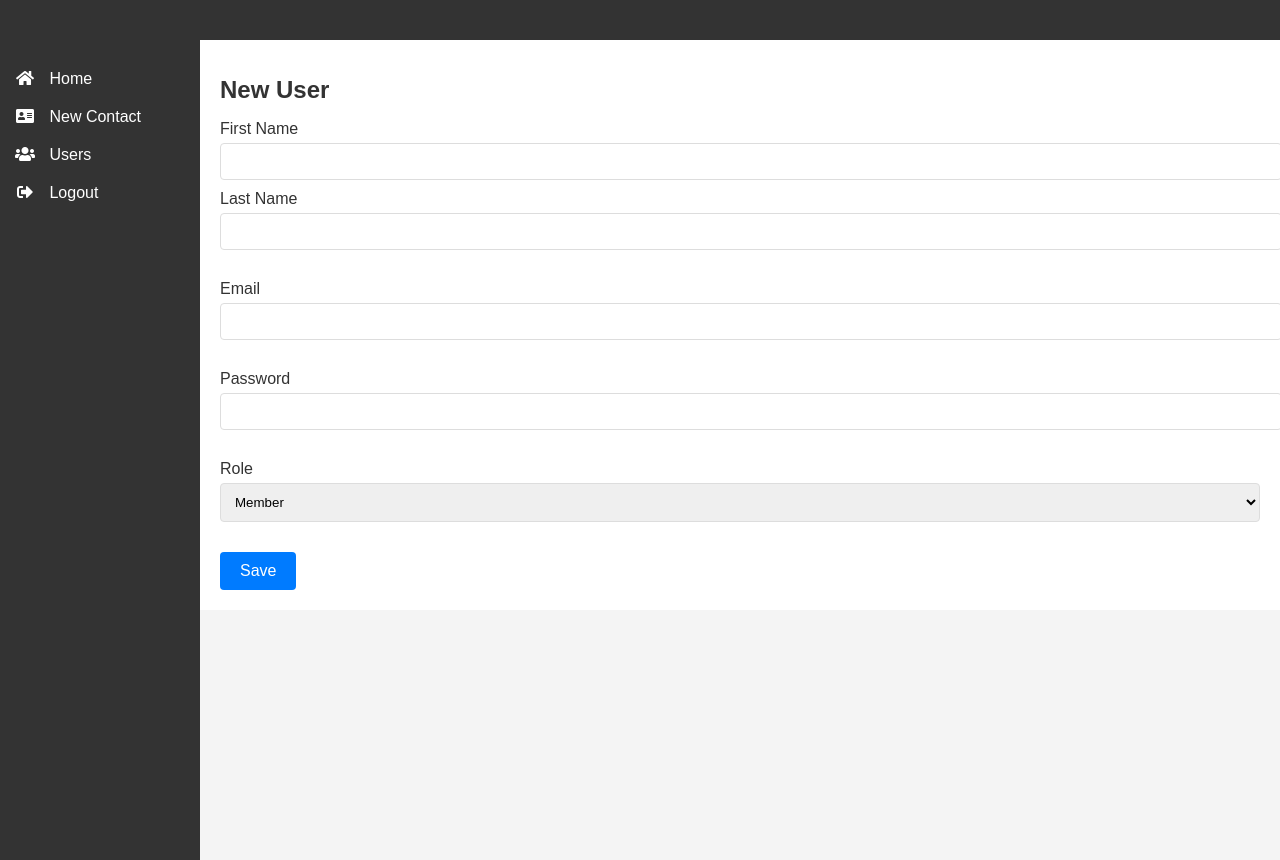
After one commit to AS-Coope/info2180-project2, a PHP site: page /new_user.html in a window 1280 px wide. The commit adds this page. Run offline with PHP 8.4, Linux system fonts and the light colour scheme.

Commit message:
Added new user page

```diff
--- a/login.php
+++ b/login.php
@@ -33,7 +33,7 @@ if ($_SERVER["REQUEST_METHOD"] == "POST") {
             $_SESSION["email"] = $email;
 
             // Redirect user to Dashboard
-            header("Location: ----");
+            header("Location: new_user.html");
         } else {
             // Display an error message if password is not valid
             echo "The password you entered was not valid.";
--- /dev/null
+++ b/new_user.html
@@ -0,0 +1,49 @@
+<!DOCTYPE html>
+<html lang="en">
+<head>
+    <meta charset="UTF-8">
+    <title>Add New User - Dolphin CRM</title>
+    <link rel="stylesheet" href="new_userstyles.css">
+    <link rel="stylesheet" href="https://cdnjs.cloudflare.com/ajax/libs/font-awesome/5.15.3/css/all.min.css">
+</head>
+<body>
+    <div id="top-bar"></div> <!-- Horizontal bar at the top -->
+    <div class="side-panel">
+        <ul class="sidebar-menu">
+            <li><a href="home.html"><i class="fas fa-home"></i> Home</a></li>
+            <li><a href="new_user.html"><i class="fas fa-address-card"></i> New Contact</a></li>
+            <li><a href="users.html"><i class="fas fa-users"></i> Users</a></li>
+            <li><a href="logout.php"><i class="fas fa-sign-out-alt"></i> Logout</a></li>
+        </ul>
+    </div>
+    <div class="main-content">
+        <h1>New User</h1>
+        <form id="new-user-form" action="new_user.php" method="post">
+            <div class="form-group">
+                <label for="firstname">First Name</label>
+                <input type="text" id="firstname" name="firstname" required>
+                <label for="lastname">Last Name</label>
+                <input type="text" id="lastname" name="lastname" required>
+            </div>
+            <div class="form-group">
+                <label for="email">Email</label>
+                <input type="email" id="email" name="email" required>
+            </div>
+            <div class="form-group">
+                <label for="password">Password</label>
+                <input type="password" id="password" name="password" required pattern="(?=.*\d)(?=.*[a-z])(?=.*[A-Z]).{8,}">
+            </div>
+            <div class="form-group">
+                <label for="role">Role</label>
+                <select id="role" name="role" required>
+                    <option value="Member">Member</option>
+                    <option value="Admin">Admin</option>
+                </select>
+            </div>
+            <button type="submit" class="save-button">Save</button>
+        </form>
+        <div id="form-response"></div> <!-- Place to show the response message -->
+    </div>
+    <script src="new_user.js"></script>
+</body>
+</html>
--- /dev/null
+++ b/new_user.js
@@ -0,0 +1,22 @@
+document.getElementById('new-user-form').addEventListener('submit', function(e) {
+    e.preventDefault(); // Prevent the default form submission
+
+    var formData = new FormData(this); // 'this' refers to the form
+
+    // Create an AJAX request
+    var xhr = new XMLHttpRequest();
+    xhr.open('POST', 'new_user.php', true); // Change 'new_user.php' to your PHP script path
+
+    // Define what happens on successful data submission
+    xhr.onload = function() {
+        if (xhr.status === 200) {
+            // Display the response in the 'form-response' div
+            document.getElementById('form-response').innerHTML = xhr.responseText;
+        } else {
+            alert('An error occurred!');
+        }
+    };
+
+    // Send the form data
+    xhr.send(formData);
+});
--- /dev/null
+++ b/new_userstyles.css
@@ -0,0 +1,110 @@
+body {
+  font-family: 'Arial', sans-serif;
+  background: #f4f4f4;
+  margin: 0;
+  padding: 0;
+  padding-top: 40px; /* Added to account for the fixed top bar height */
+
+}
+
+#top-bar {
+  background-color: #333;
+  height: 40px;
+  width: 100%;
+  position: fixed;
+  top: 0;
+  left: 0;
+  z-index: 1000;
+}
+
+.side-panel {
+  background: #333;
+  width: 200px;
+  height: 100vh;
+  float: left;
+  padding-top: 20px;
+}
+
+.sidebar-menu {
+  list-style-type: none;
+  padding: 0;
+  margin: 0;
+}
+
+.sidebar-menu li a {
+  color: white;
+  text-decoration: none;
+  padding: 10px 15px;
+  display: block;
+  transition: all 0.3s ease;
+}
+
+.sidebar-menu li a:hover {
+  background-color: #555;
+}
+
+.sidebar-menu li a i {
+  margin-right: 10px;
+}
+
+.sidebar-menu li i {
+  width: 20px; /* Ensures that the icon has space to display */
+  min-width: 20px; /* Ensures that the icon does not shrink */
+  text-align: center; /* Centers the icon */
+  margin-right: 8px; /* Adds some space between the icon and the text */
+}
+
+
+.main-content {
+  margin-left: 200px; /* This should be the same as the side-panel width */
+  padding: 20px;
+  background: #fff;
+}
+
+h1 {
+  font-size: 24px;
+  color: #333;
+}
+
+.form-group {
+  margin-bottom: 20px; /* Spacing between form groups */
+}
+
+label {
+  display: block;
+  margin-bottom: 5px; /* Spacing between label and input */
+  color: #333;
+}
+
+input[type="text"],
+input[type="email"],
+input[type="password"],
+select {
+  width: 100%; /* Full width */
+  padding: 10px;
+  margin-bottom: 10px; /* Spacing between inputs */
+  border: 1px solid #ddd; /* Border color */
+  border-radius: 4px; /* Rounded corners */
+}
+
+input[type="text"]:focus,
+input[type="email"]:focus,
+input[type="password"]:focus,
+select:focus {
+  border-color: #5b9bd5; /* Focus color */
+  outline: none;
+}
+
+button.save-button {
+  background-color: #007bff; /* Button background */
+  color: white;
+  border: none;
+  padding: 10px 20px;
+  border-radius: 4px;
+  cursor: pointer;
+  font-size: 16px;
+}
+
+button.save-button:hover {
+  background-color: #0056b3; /* Darker background on hover */
+}
```
Also changed, not shown: new_user.php (added, +51 -0 lines).
